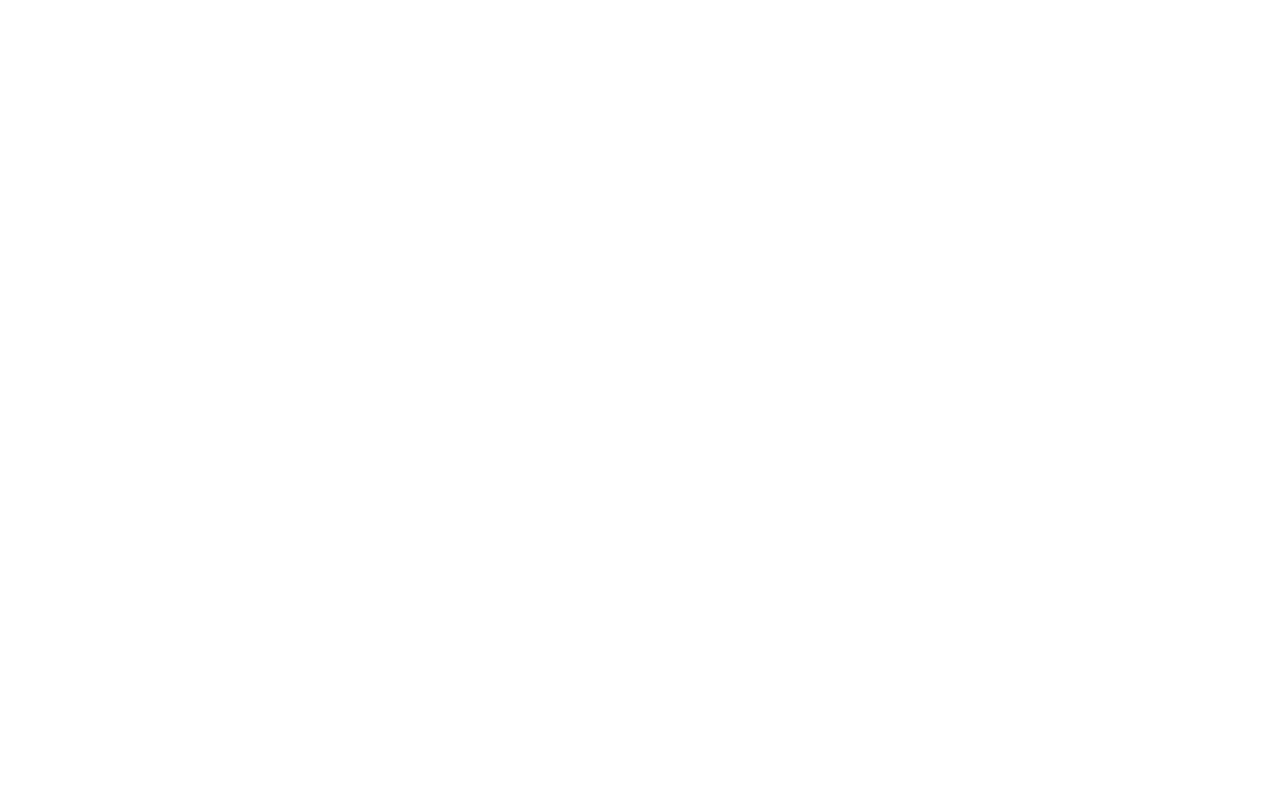
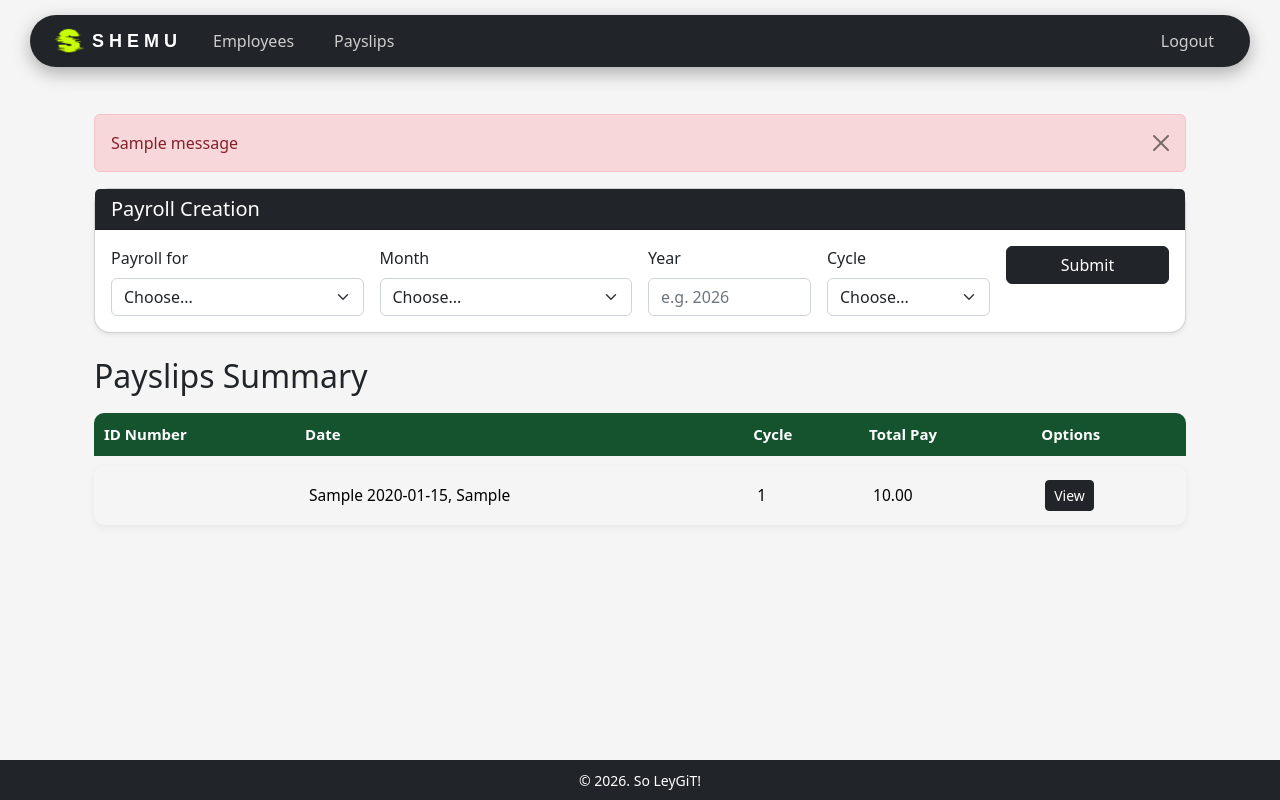
Before and after one commit to tashdoller/FP-DollerNgSy, a Django app: page /payslips/ in a window 1280 px wide. Before the commit the page is empty. Run offline with Django 5.2, Linux system fonts and the light colour scheme; a user stored in the database is signed in; data comes from the database, SQL or seed files in the repository; tables that the repository leaves empty hold one stand-in row (values such as "Sample post"); one stand-in notice (Sample message) is shown; some libraries are stand-ins or nearby versions.

Commit message:
edited payslips.html

```diff
--- a/Shemu/payroll_app/templates/payroll_app/payslips.html
+++ b/Shemu/payroll_app/templates/payroll_app/payslips.html
@@ -14,3 +14,105 @@ If any HTML language code or documentation used in my program was
 obtained from another source, such as a textbook or course notes, that has been clearly noted with proper citation in the
 comments of my program.
 -->
+
+{% extends 'payroll_app/base.html' %}
+
+{% block content %}
+<div class="container">
+
+    {% if messages %}
+        {% for message in messages %}
+            <div class="alert alert-danger alert-dismissible fade show" role="alert">
+                {{ message }}
+                <button type="button" class="btn-close" data-bs-dismiss="alert"></button>
+            </div>
+        {% endfor %}
+    {% endif %}
+
+    <!-- Payroll Creation Form (admin only)-->
+     {% if user.is_staff %}
+     <div class="card shadow-sm mb-4">
+        <div class="card-header bg-dark text-white">
+            <h5 class="mb-0">Payroll Creation</h5>
+        </div>
+        <div class="card-body">
+            <form method="POST">
+                {% csrf_token %}
+                <div class="row g-3 align-item-end">
+
+                    <div class="col-md-3">
+                        <label class="form-label">Payroll for</label>
+                        <select name="payroll_for" class="form-select" required>
+                            <option value="">Choose...</option>
+                            <option value="all">All Employees</option>
+                            {% for emp in employees %}
+                                <option value="{{ emp.id_number }}">{{ emp.id_number }} — {{ emp.name }}</option>
+                            {% endfor %}
+                        </select>
+                    </div>
+
+                    <div class="col-md-3">
+                        <label class="form-label">Month</label>
+                        <select name="month" class="form-select" required>
+                            <option value="">Choose...</option>
+                            {% for m in months %}
+                                <option value="{{ m }}">{{ m }}</option>
+                            {% endfor %}
+                        </select>
+                    </div>
+
+                    <div class="col-md-2">
+                        <label class="form-label">Year</label>
+                        <input type="text" name="year" class="form-control" placeholder="e.g. 2026" required>
+                    </div>
+
+                    <div class="col-md-2">
+                        <label class="form-label">Cycle</label>
+                        <select name="cycle" class="form-select" required>
+                            <option value="">Choose...</option>
+                            <option value="1">1</option>
+                            <option value="2">2</option>
+                        </select>
+                    </div>
+
+                    <div class="col-md-2">
+                        <button type="submit" class="btn btn-dark w-100">Submit</button>
+                    </div>
+                </div>
+            </form>
+        </div>
+     </div>
+     {% endif %}
+
+    <!-- Payslips Summary Table -->
+    <h2>Payslips Summary</h2>
+    <table class="table modern-table">
+        <thead class="table-dark">
+            <tr>
+                <th>ID Number</th>
+                <th>Date</th>
+                <th>Cycle</th>
+                <th>Total Pay</th>
+                <th>Options</th>
+            </tr>
+        </thead>
+        <tbody>
+            {% for slip in payslips %}
+            <tr>
+                <td>{{ slip.id_number.id_number }}</td>
+                <td>{{ slip.month }} {{ slip.date_range }}, {{ slip.year }}</td>
+                <td>{{ slip.pay_cycle }}</td>
+                <td>{{ slip.total_pay|floatformat:2 }}</td>
+                <td>
+                    <a href="{% url 'view_payslip' slip.pk %}" class="btn btn-dark btn-sm">View</a>
+                </td>
+            </tr>
+            {% empty %}
+            <tr>
+                <td colspan="5" class="text-center">No payslips yet.</td>
+            </tr>
+            {% endfor %}
+        </tbody>
+    </table>
+</div>
+{% endblock %}
```
